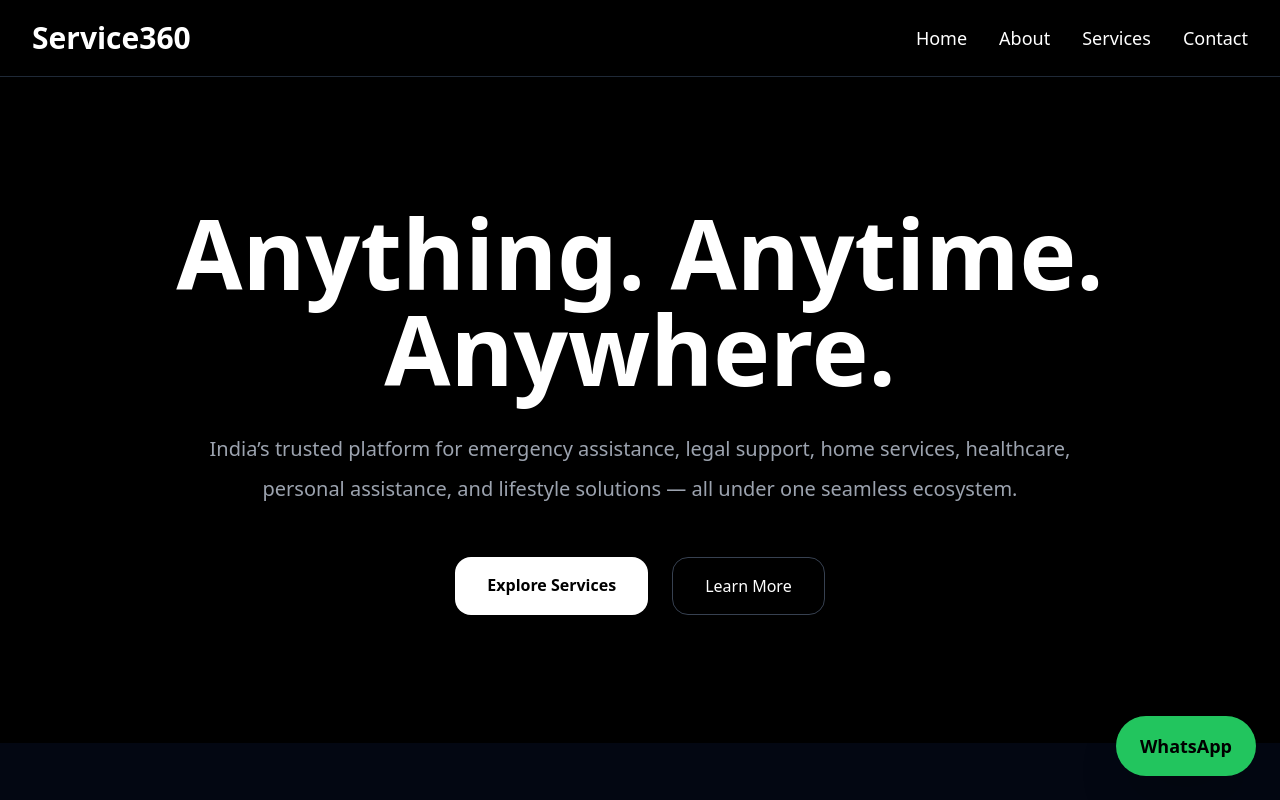
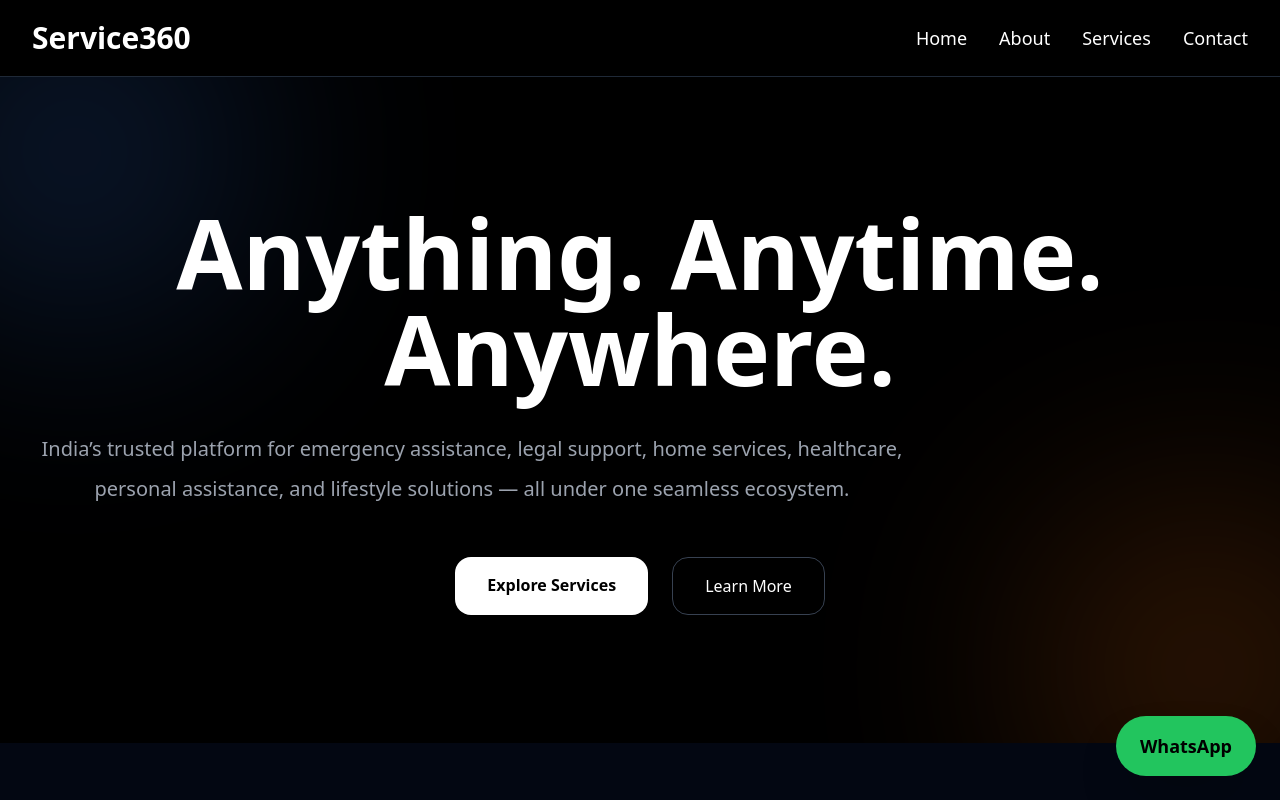
Before and after one commit to service-360/service360-website, a Next.js app: page / in a window 1280 px wide. Shown: the top 800 px of the page. Built offline with nearby package versions, Linux system fonts and the light colour scheme.

Commit message:
Upgrade premium hero background effects

```diff
--- a/app/page.js
+++ b/app/page.js
@@ -124,8 +124,20 @@ ${message}
       {/* Hero Section */}
       <section
         id="home"
-        className="flex flex-col items-center justify-center text-center py-32 px-6"
+        className="relative overflow-hidden flex flex-col items-center justify-center text-center py-32 px-6"
       >
+
+        {/* Background Glow Effects */}
+        <div className="absolute inset-0 overflow-hidden">
+
+          <div className="absolute top-[-100px] left-[-100px] w-[350px] h-[350px] bg-blue-500 opacity-20 blur-[120px] rounded-full"></div>
+
+          <div className="absolute bottom-[-100px] right-[-100px] w-[350px] h-[350px] bg-orange-500 opacity-20 blur-[120px] rounded-full"></div>
+
+        </div>
+
+        {/* Hero Content */}
+        <div className="relative z-10">
 
           <h1 className="text-6xl md:text-8xl font-bold mb-8 leading-tight">
             Anything. Anytime. Anywhere.
@@ -153,6 +165,8 @@ ${message}
             >
               Learn More
             </a>
+
+          </div>
 
         </div>
 
@@ -765,6 +779,7 @@ ${message}
         </div>
 
       </footer>
+
       {/* Floating WhatsApp Button */}
       <a
         href="https://wa.me/916369051521"
@@ -774,6 +789,7 @@ ${message}
       >
         WhatsApp
       </a>
+
     </main>
   )
 }
```
Lines whose indentation alone changed are shown as unchanged.
